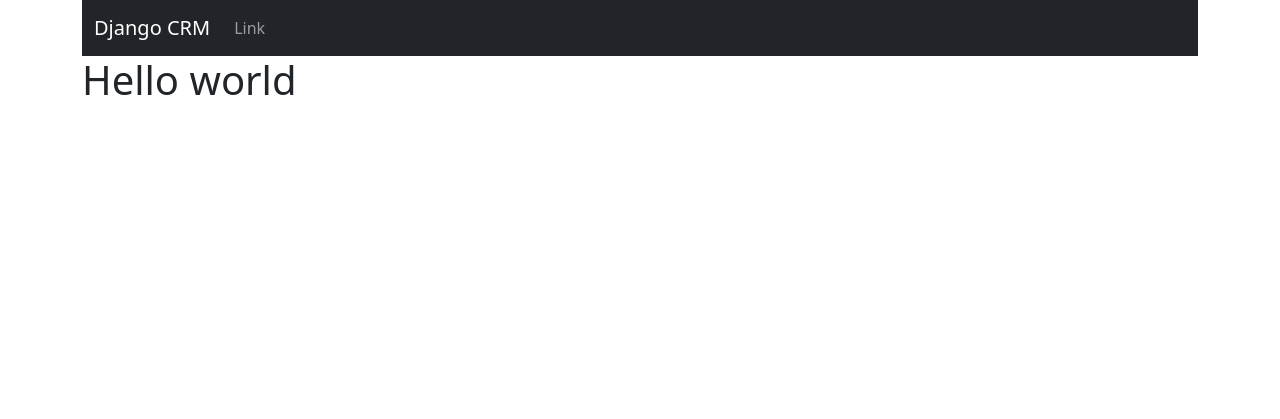
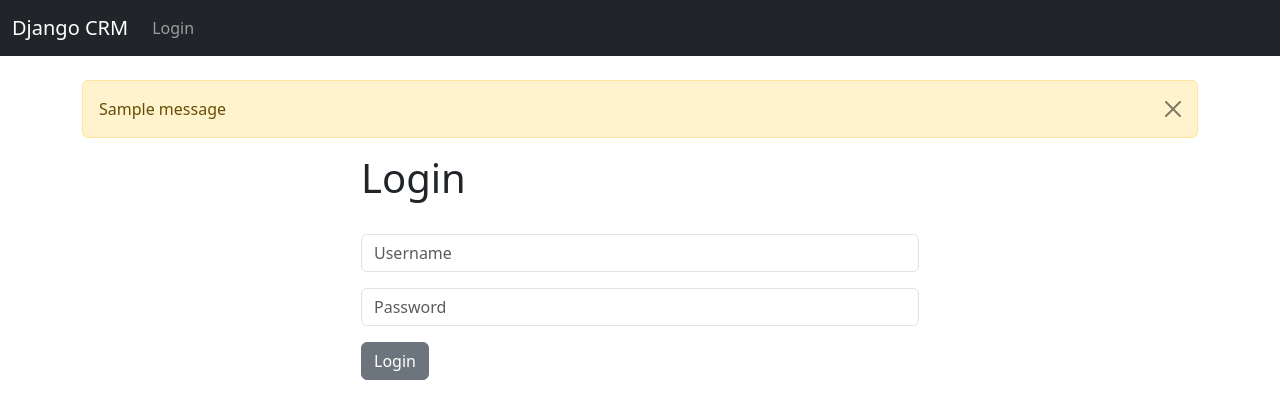
Before and after one commit to Ravikalakoti/CRM-App, a Django app: page / in a window 1280 px wide. Shown: the top 419 px of the page. Run offline with Django 4.2, Linux system fonts and the light colour scheme; one stand-in notice (Sample message) is shown.

Commit message:
user login and logout templates and functionality added

```diff
--- a/dcrm/website/templates/base.html
+++ b/dcrm/website/templates/base.html
@@ -7,9 +7,19 @@
     <link href="https://cdn.jsdelivr.net/npm/bootstrap@5.3.1/dist/css/bootstrap.min.css" rel="stylesheet" integrity="sha384-4bw+/aepP/YC94hEpVNVgiZdgIC5+VKNBQNGCHeKRQN+PtmoHDEXuppvnDJzQIu9" crossorigin="anonymous">
   </head>
   <body>
+    {% include 'navbar.html' %}
+    <div class="container">
+    </br>
+    {% if messages %}
+      {% for message in messages %}
+      <div class="alert alert-warning alert-dismissible fade show" role="alert">
+        {{ message }}
+        <button type="button" class="btn-close" data-bs-dismiss="alert" aria-label="Close"></button>
+      </div>
+      {% endfor %}
 
-    <div class="container">
-    {% include 'navbar.html' %}
+    {% endif %}
+
   	{% block content %}
   	{% endblock %}
     </div>
--- a/dcrm/website/templates/home.html
+++ b/dcrm/website/templates/home.html
@@ -2,6 +2,30 @@
 
 {% block content %}
 
+<div class="col-md-6 offset-md-3">
+
+{% if user.is_authenticated %}
 <h1>Hello world</h1>
 
+{% else %}
+
+<h1>Login</h1>
+</br>
+<form method="post" action="{% url 'home' %}">
+	{% csrf_token %}
+	<form>
+	  <div class="mb-3">
+	    <input type="text" class="form-control" name="username", placeholder="Username" required>
+	  </div>
+	  <div class="mb-3">
+	    <input type="password" class="form-control" name="password" placeholder="Password" required>
+	  </div>
+	  <button type="submit" class="btn btn-secondary">Login</button>
+	</form>
+</form>
+</div>
+
+{% endif %}
+
+
 {% endblock %}
--- a/dcrm/website/templates/navbar.html
+++ b/dcrm/website/templates/navbar.html
@@ -6,9 +6,15 @@
     </button>
     <div class="collapse navbar-collapse" id="navbarSupportedContent">
       <ul class="navbar-nav me-auto mb-2 mb-lg-0">
+        {% if user.is_authenticated %}
         <li class="nav-item">
-          <a class="nav-link" href="#">Link</a>
+          <a class="nav-link" href="{% url 'logout' %}">Logout</a>
         </li>
+        {% else %}
+        <li class="nav-item">
+          <a class="nav-link" href="{% url 'home' %}">Login</a>
+        </li>
+        {% endif %}
       </ul>
     </div>
   </div>
--- a/dcrm/website/urls.py
+++ b/dcrm/website/urls.py
@@ -1,6 +1,8 @@
 from django.urls import path, include
-from .views import home
+from . import views
 
 urlpatterns = [
-    path("", home, name='home'),
+    path("", views.home, name='home'),
+    # path("login/", views.login_user, name='login'),
+    path("logout/", views.logout_user, name='logout'),
 ]
--- a/dcrm/website/views.py
+++ b/dcrm/website/views.py
@@ -1,5 +1,26 @@
-from django.shortcuts import render
+from django.shortcuts import render, redirect
+from django.contrib.auth import authenticate, login, logout
+from django.contrib import messages
 
 
 def home(request):
+	if request.method == "POST":
+		username = request.POST['username']
+		password = request.POST['password']
+
+		user = authenticate(request, username=username, password=password)
+		if user is not None:
+			login(request, user)
+			messages.success(request, 'You have succesfuly logged in!')
+			return redirect('home')
+		else:
+			messages.success(request, 'There was an error in logged in! Please try again!')
+			return redirect('home')
+
 	return render(request, 'home.html', {})
+
+
+def logout_user(request):
+	logout(request)
+	messages.success(request, 'You have been Logged Out.....')
+	return redirect('home')
```
Also changed, not shown: dcrm/db.sqlite3.
